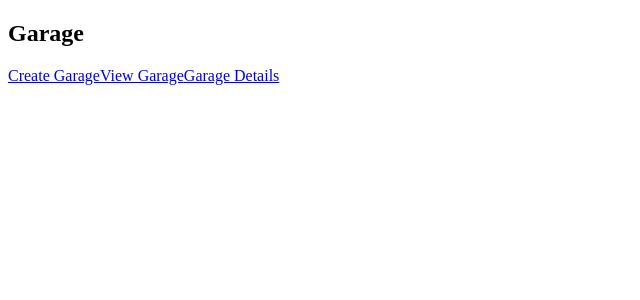
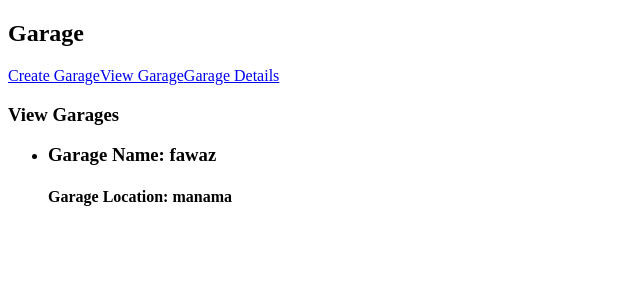
Before and after one commit to Ham33d-754/Birch-Motors-Rental-front-end, a React (Vite) app: page /garage/card in a window 1280 px wide. Shown: the top 300 px of the page, without its empty margins (0-640 px from the left). Built offline with nearby package versions, Linux system fonts and the light colour scheme.

Commit message:
made the garagecard functionality

```diff
--- a/src/App.jsx
+++ b/src/App.jsx
@@ -1,25 +1,23 @@
 import { Route, Routes } from 'react-router-dom'
 import './App.css'
 import Home from './Pages/Home'
-
 import Garage from './Pages/Garage'
-
-
-
 import Login from './Pages/Login'
 import { useState } from 'react'
-function App() {
+
+const App = () => {
   const [user, setUser] = useState(null)
 
   return (
     <>
-      <Routes>
-        <Route path="/" element={<Home />} />
-        <Route path="/garage/*" element={<Garage />} />
-
-
-        <Route path="/signIn" element={<Login setUser={setUser} />} />
-      </Routes>
+      <header></header>
+      <main>
+        <Routes>
+          <Route path="/" element={<Home />} />
+          <Route path="/garage/*" element={<Garage />} />
+          <Route path="/signIn" element={<Login setUser={setUser} />} />
+        </Routes>
+      </main>
     </>
   )
 }
--- a/src/Components/GarageCard.jsx
+++ b/src/Components/GarageCard.jsx
@@ -1,7 +1,26 @@
+import { useEffect, useState } from 'react'
+
 const GarageCard = () => {
+  const [garages, setGarages] = useState([])
+
+  useEffect(() => {
+    const testingOnly = [{ id: 9, name: 'fawaz', location: 'manama' }]
+    setGarages(testingOnly)
+  }, [])
   return (
     <>
-
+      <h3>View Garages</h3>
+      {garages.length === 0 ? (
+        <p>No Garages Available</p>
+      ) : (
+        <ul>
+          {garages.map((garage) => (
+            <li key={garage.id}>
+              <h3>Garage Name: {garage.name}</h3>  <h4>Garage Location: {garage.location}</h4>
+            </li>
+          ))}
+        </ul>
+      )}
     </>
   )
 }
--- a/src/Pages/Garage.jsx
+++ b/src/Pages/Garage.jsx
@@ -10,7 +10,7 @@ const Garage = () => {
       <nav>
         <Link to="/garage/create">Create Garage</Link>
         <Link to="/garage/card">View Garage</Link>
-        <Link to="/garage/details/123">Garage Details</Link>
+        <Link to={`/garage/details/9`}>Garage Details</Link>
       </nav>
 
       <Routes>
```
